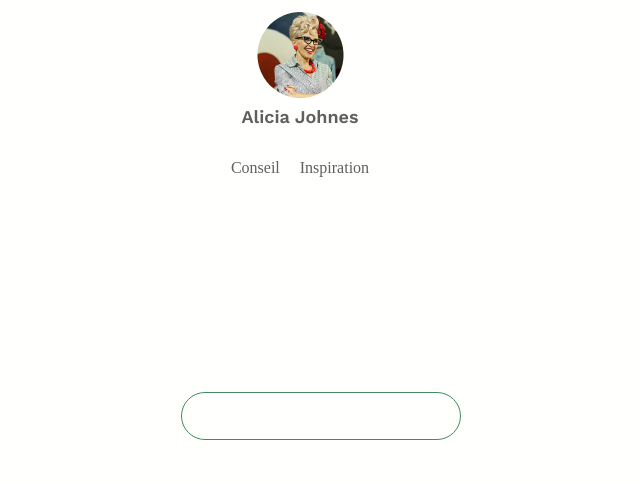
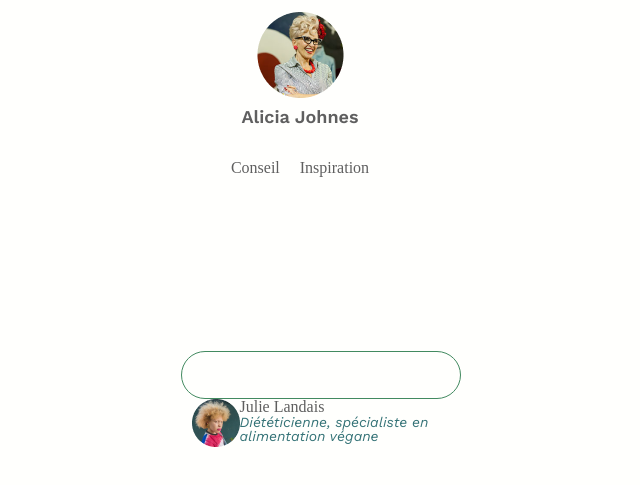
Before and after one commit to SGnzlz/hetic-pmd-GONZALEZ-projet, a plain HTML site: page index.html in a window 1280 px wide. Shown: the part 95-580 px from the top of the page, without its empty margins (340-980 px from the left). Drawn offline with nearby package versions, Linux system fonts and the light colour scheme; files whose address does not match are found by name.

Commit message:
ajour style

```diff
--- a/index.html
+++ b/index.html
@@ -50,7 +50,16 @@
                 <div id="logoSearchBar1bis" class="logoBtn2"></div>
             </div>
             <!-- Cards spécialistes-->
+            <article id="js-cardPro-" class="cardPro">
+                <div class="profPicMini">
+                    <img src="D:\Documentos\HETIC\PMD2024\Projet Intégration\hetic-pmd-GONZALEZ-projet\Assets\Images\ProfilePics\Small\Ellipse 5.png" alt="profile picture miniature">
+                </div>
+                <div id="js-contProfInfo" class="contProfInfo">
+                    <h3>Julie Landais</h3>
+                    <p id ="js-txtProfInfo" class="txtProfInfo">Diététicienne, spécialiste en alimentation végane</p>
 
+                </div>
+            </article>
         </section>
         <!-- SECTION INSPIRATION-->
         <section id="js-sectionInspiration" class="sectionInspiration"><!--Section inspiration-->
--- a/style.css
+++ b/style.css
@@ -4,6 +4,22 @@
     background: #FFFFFD;
     color: #5F5F5F;
     font-family: 'Work Sans', sans-serif;
+}
+h3{
+    /* Mealtips_h3 */
+    font-family: 'Work sans';
+    font-style: normal;
+    font-weight: 600;
+    font-size: 18px;
+    line-height: 120%;
+    display: flex;
+    align-items: center;
+    text-align: center;
+    color: #5F5F5F;
+    flex: none;
+    order: 1;
+    flex-grow: 0;
+    margin: 8px 0px;
 }
 
 /***********HEADER****************HEADER*********HEADER***********/
@@ -138,4 +154,35 @@
     border-radius: 50px;
 }
 /****CARD PROFILES****/
+
+/* Description */
+.cardPro{
+    width: 349px;
+    height: 82px;
+    display:flex;
+    justify-content: center;
+}
+.contProfInfo{
+    display: flex;
+    flex-direction: column;
+    align-items: flex-start;
+    padding: 0px;
+}
+.txtProfInfo{
+    position: static;
+    width: 211px;
+    height: 20px;
+    left: calc(50% - 211px/2);
+    top: calc(50% - 20px/2 + 12px);
+    font-family: Work Sans;
+    font-style: italic;
+    font-weight: normal;
+    font-size: 14px;
+    color: #357377;
+    mix-blend-mode: normal;
+    flex: none;
+    order: 1;
+    flex-grow: 0;
+    margin: 0px 0px;
+}
 /****CARD ARTICLES****/
```
